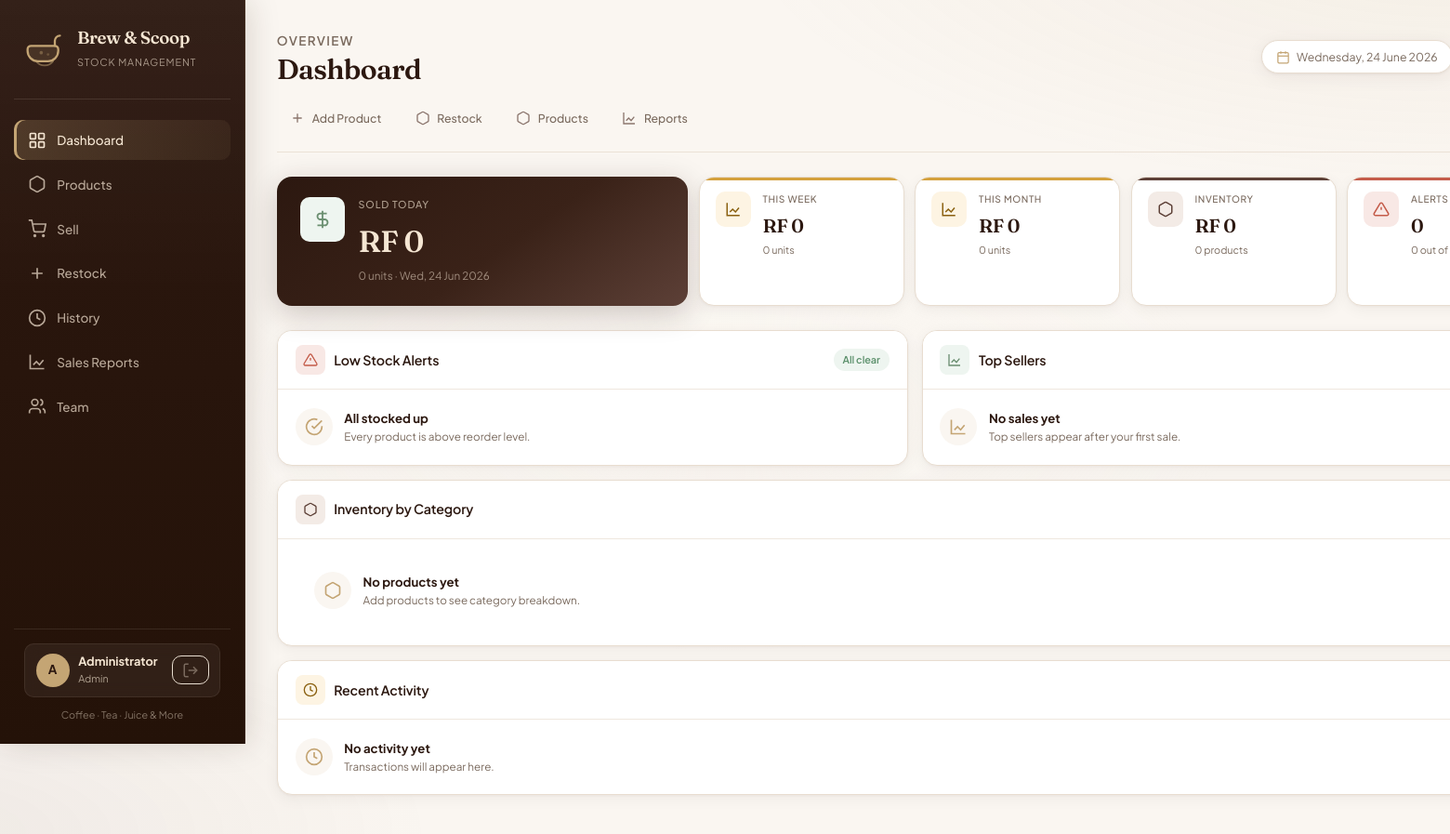
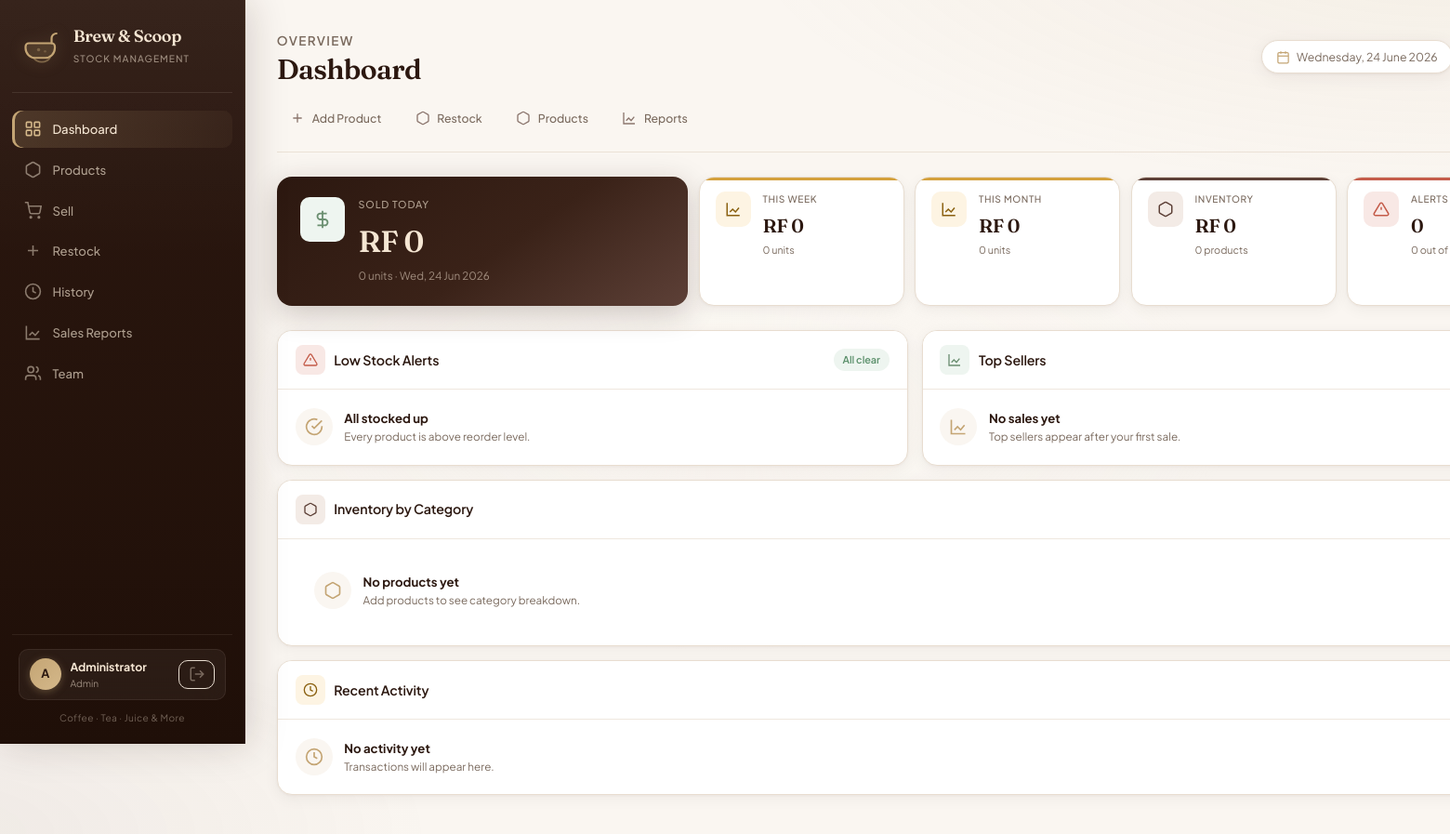
Before and after one commit to hirwacedric123/brew-scoop, a Flask app: page / in a window 1560 px wide; the page is wider, and only the part inside the window is pictured. Shown: that part at 93% size. Run offline with Flask 3, Linux system fonts and the light colour scheme; the visitor is signed in with stand-in values (Sample User, id 1); data comes from the database, SQL or seed files in the repository; data that the repository does not hold is empty.

Commit message:
Refresh sidebar navigation styling.

```diff
--- a/static/css/layout/sidebar.css
+++ b/static/css/layout/sidebar.css
@@ -1,11 +1,10 @@
 /* layout/sidebar.css */
 
-/* Sidebar */
 .sidebar {
   width: var(--sidebar-width);
   background:
-    linear-gradient(180deg, rgba(255, 255, 255, 0.04) 0%, transparent 40%),
-    linear-gradient(180deg, var(--espresso) 0%, #241208 100%);
+    linear-gradient(180deg, rgba(255, 255, 255, 0.05) 0%, transparent 35%),
+    linear-gradient(180deg, var(--espresso) 0%, #1f0f08 100%);
   color: var(--cream);
   display: flex;
   flex-direction: column;
@@ -14,25 +13,26 @@
   left: 0;
   bottom: 0;
   z-index: 100;
-  padding: 1.5rem 1rem;
-  border-right: 1px solid rgba(196, 165, 116, 0.12);
-  box-shadow: 4px 0 32px rgba(44, 24, 16, 0.15);
+  padding: 1.35rem 0.85rem;
+  border-right: 1px solid rgba(196, 165, 116, 0.1);
+  box-shadow: 4px 0 40px rgba(44, 24, 16, 0.18);
 }
 
 .brand {
   display: flex;
   align-items: center;
   gap: 0.85rem;
-  padding: 0.5rem 0.75rem 2rem;
-  border-bottom: 1px solid rgba(245, 230, 211, 0.12);
-  margin-bottom: 1.5rem;
+  padding: 0.5rem 0.75rem 1.75rem;
+  border-bottom: 1px solid rgba(245, 230, 211, 0.1);
+  margin-bottom: 1.25rem;
 }
 
 .brand-icon {
-  width: 44px;
-  height: 44px;
+  width: 42px;
+  height: 42px;
   color: var(--caramel);
   flex-shrink: 0;
+  filter: drop-shadow(0 2px 8px rgba(196, 165, 116, 0.3));
 }
 
 .brand-icon svg {
@@ -42,23 +42,24 @@
 
 .brand-text h1 {
   font-family: var(--font-display);
-  font-size: 1.25rem;
+  font-size: 1.2rem;
   font-weight: 600;
   letter-spacing: -0.02em;
   line-height: 1.2;
 }
 
 .brand-text span {
-  font-size: 0.72rem;
-  opacity: 0.6;
+  font-size: 0.68rem;
+  opacity: 0.55;
   text-transform: uppercase;
-  letter-spacing: 0.08em;
+  letter-spacing: 0.1em;
+  font-weight: 500;
 }
 
 .nav {
   display: flex;
   flex-direction: column;
-  gap: 0.35rem;
+  gap: 0.25rem;
   flex: 1;
 }
 
@@ -66,39 +67,51 @@
   display: flex;
   align-items: center;
   gap: 0.75rem;
-  padding: 0.75rem 1rem;
+  padding: 0.7rem 0.9rem;
   border: none;
   background: transparent;
-  color: rgba(245, 230, 211, 0.7);
+  color: rgba(245, 230, 211, 0.65);
   font-family: var(--font-body);
-  font-size: 0.9rem;
+  font-size: 0.875rem;
   font-weight: 500;
   border-radius: var(--radius-sm);
   cursor: pointer;
-  transition: all 0.2s ease;
+  transition: all var(--transition);
   text-align: left;
+  position: relative;
 }
 
 .nav-item svg {
-  width: 20px;
-  height: 20px;
+  width: 19px;
+  height: 19px;
   flex-shrink: 0;
+  opacity: 0.75;
+  transition: opacity var(--transition);
 }
 
 .nav-item:hover {
-  background: rgba(245, 230, 211, 0.08);
+  background: rgba(245, 230, 211, 0.07);
   color: var(--cream);
 }
 
+.nav-item:hover svg {
+  opacity: 1;
+}
+
 .nav-item.active {
-  background: linear-gradient(90deg, rgba(196, 165, 116, 0.22), rgba(196, 165, 116, 0.08));
+  background: linear-gradient(90deg, rgba(196, 165, 116, 0.2) 0%, rgba(196, 165, 116, 0.06) 100%);
   color: var(--cream);
   box-shadow: inset 3px 0 0 var(--caramel);
 }
 
+.nav-item.active svg {
+  opacity: 1;
+  color: var(--caramel-light);
+}
+
 .sidebar-footer {
-  padding: 1rem 0.75rem 0;
-  border-top: 1px solid rgba(245, 230, 211, 0.1);
+  padding: 1rem 0.5rem 0;
+  border-top: 1px solid rgba(245, 230, 211, 0.08);
   margin-top: auto;
 }
 
@@ -107,12 +120,17 @@
   align-items: center;
   justify-content: space-between;
   gap: 0.5rem;
-  padding: 0.65rem 0.75rem;
+  padding: 0.6rem 0.7rem;
   margin-bottom: 0.75rem;
-  background: rgba(255, 255, 255, 0.06);
+  background: rgba(255, 255, 255, 0.05);
   border-radius: var(--radius-sm);
   border: 1px solid rgba(245, 230, 211, 0.08);
-  backdrop-filter: blur(8px);
+  backdrop-filter: blur(12px);
+  transition: background var(--transition);
+}
+
+.user-panel:hover {
+  background: rgba(255, 255, 255, 0.08);
 }
 
 .user-info {
@@ -123,17 +141,18 @@
 }
 
 .user-avatar {
-  width: 36px;
-  height: 36px;
+  width: 34px;
+  height: 34px;
   border-radius: 50%;
-  background: var(--caramel);
+  background: linear-gradient(135deg, var(--caramel), var(--caramel-light));
   color: var(--espresso);
   display: flex;
   align-items: center;
   justify-content: center;
   font-weight: 700;
-  font-size: 0.9rem;
+  font-size: 0.85rem;
   flex-shrink: 0;
+  box-shadow: 0 2px 8px rgba(196, 165, 116, 0.35);
 }
 
 .user-meta {
@@ -142,7 +161,7 @@
 
 .user-meta strong {
   display: block;
-  font-size: 0.85rem;
+  font-size: 0.82rem;
   white-space: nowrap;
   overflow: hidden;
   text-overflow: ellipsis;
@@ -150,20 +169,21 @@
 
 .user-meta span {
   display: block;
-  font-size: 0.72rem;
-  color: rgba(245, 230, 211, 0.65);
+  font-size: 0.68rem;
+  color: rgba(245, 230, 211, 0.55);
   text-transform: capitalize;
 }
 
 .btn-logout {
-  padding: 0.45rem;
-  color: rgba(245, 230, 211, 0.8);
+  padding: 0.4rem;
+  color: rgba(245, 230, 211, 0.7);
   flex-shrink: 0;
+  border-radius: var(--radius-xs);
 }
 
 .btn-logout svg {
-  width: 18px;
-  height: 18px;
+  width: 17px;
+  height: 17px;
 }
 
 .btn-logout:hover {
@@ -172,7 +192,8 @@
 }
 
 .sidebar-tagline {
-  font-size: 0.72rem;
-  color: rgba(245, 230, 211, 0.45);
+  font-size: 0.68rem;
+  color: rgba(245, 230, 211, 0.38);
   text-align: center;
+  letter-spacing: 0.04em;
 }
```
